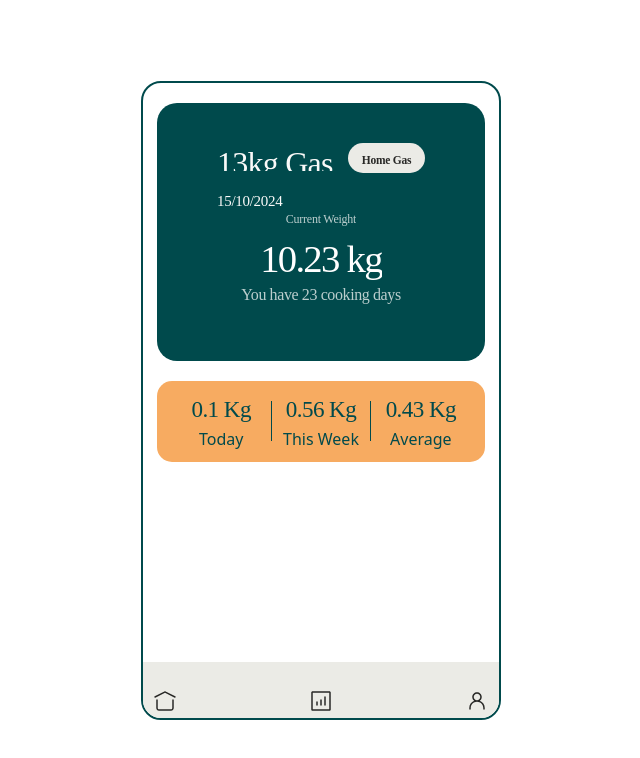
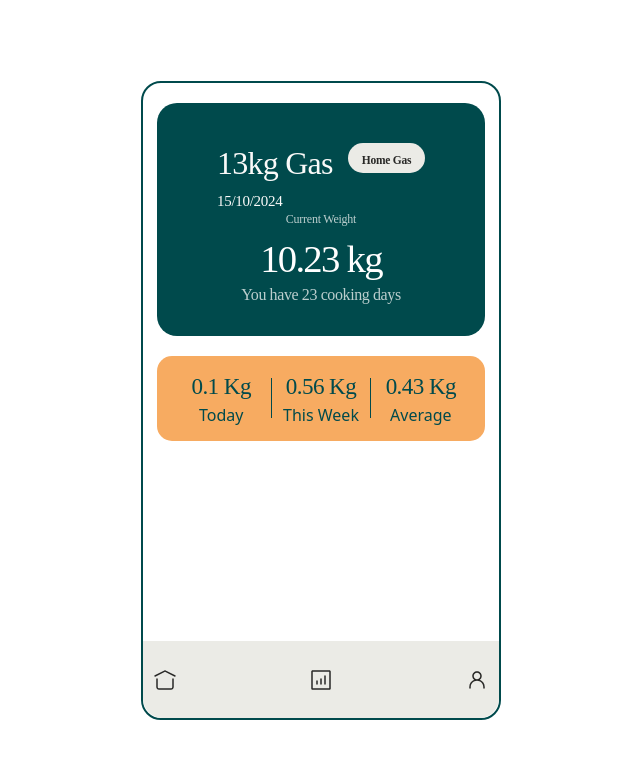
Before and after one commit to sirrotich/my.matx.africa, a React (Vite) app: page / in a window 1280 px wide. Shown: the top 758 px of the page, without its empty margins (319-959 px from the left). Built offline with nearby package versions, Linux system fonts and the light colour scheme.

Commit message:
ui- redesign

```diff
--- a/src/styles/Home.css
+++ b/src/styles/Home.css
@@ -25,7 +25,6 @@
     border: 10px;
     opacity: 0px;
     border: 2px solid var(--Colors-Brand-Primary-100, #004A4C);
-    overflow: hidden;
 
 
   }
--- a/src/styles/Profile.css
+++ b/src/styles/Profile.css
@@ -2,13 +2,11 @@
     margin: 0;
     padding: 0;
     box-sizing: border-box;
-    overflow: hidden;
   }
 
   body {
     font-family: Arial, sans-serif;
     background-color: #f8f8f8;
-    overflow: hidden;
 
   }
 
@@ -26,7 +24,8 @@
     border-radius: 20px;
     border: 10px;
     opacity: 0px;
-    border: 2px solid var(--Colors-Brand-Primary-100, #004A4C)
+    border: 2px solid var(--Colors-Brand-Primary-100, #004A4C);
+
 
   }
 
```
